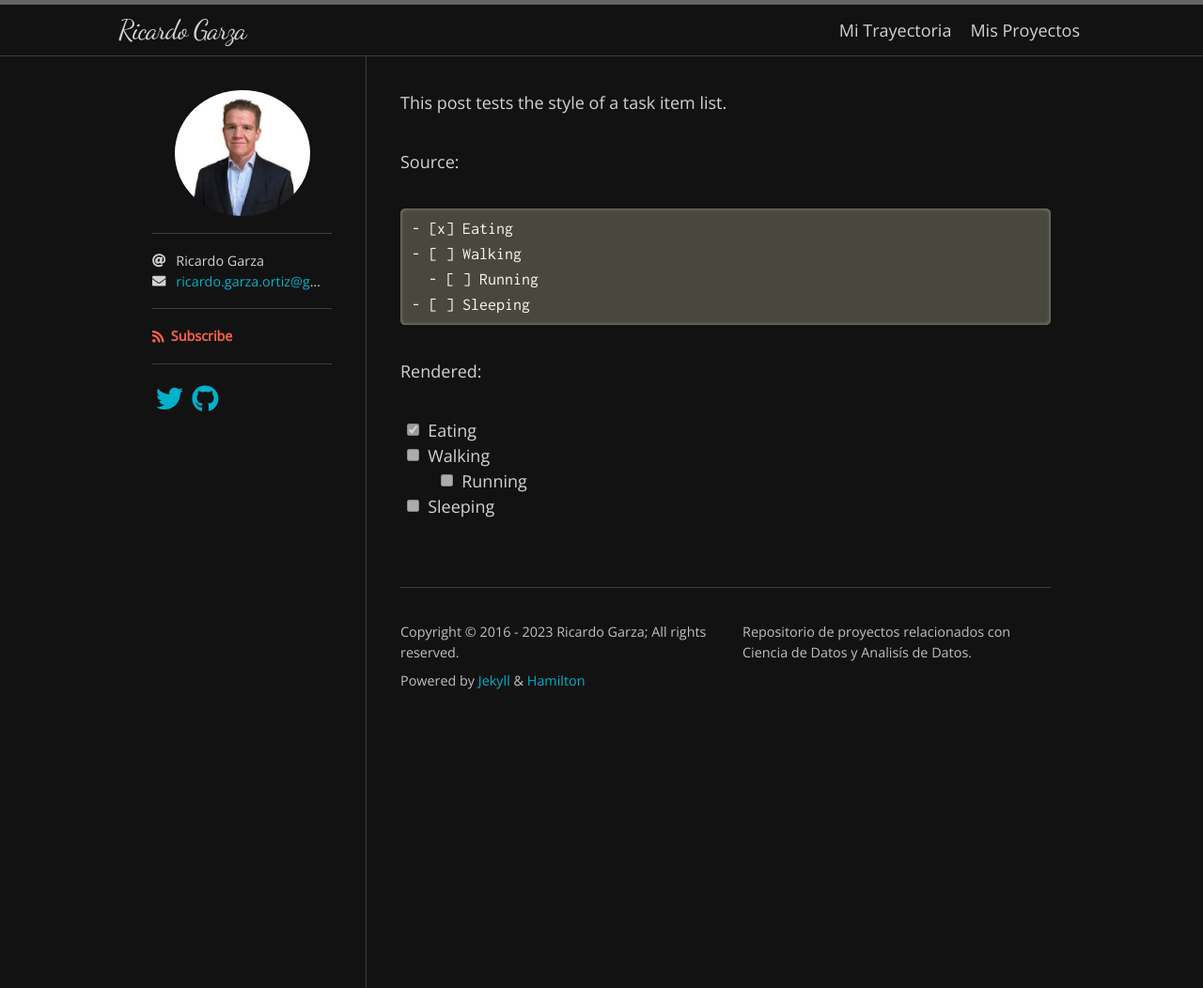
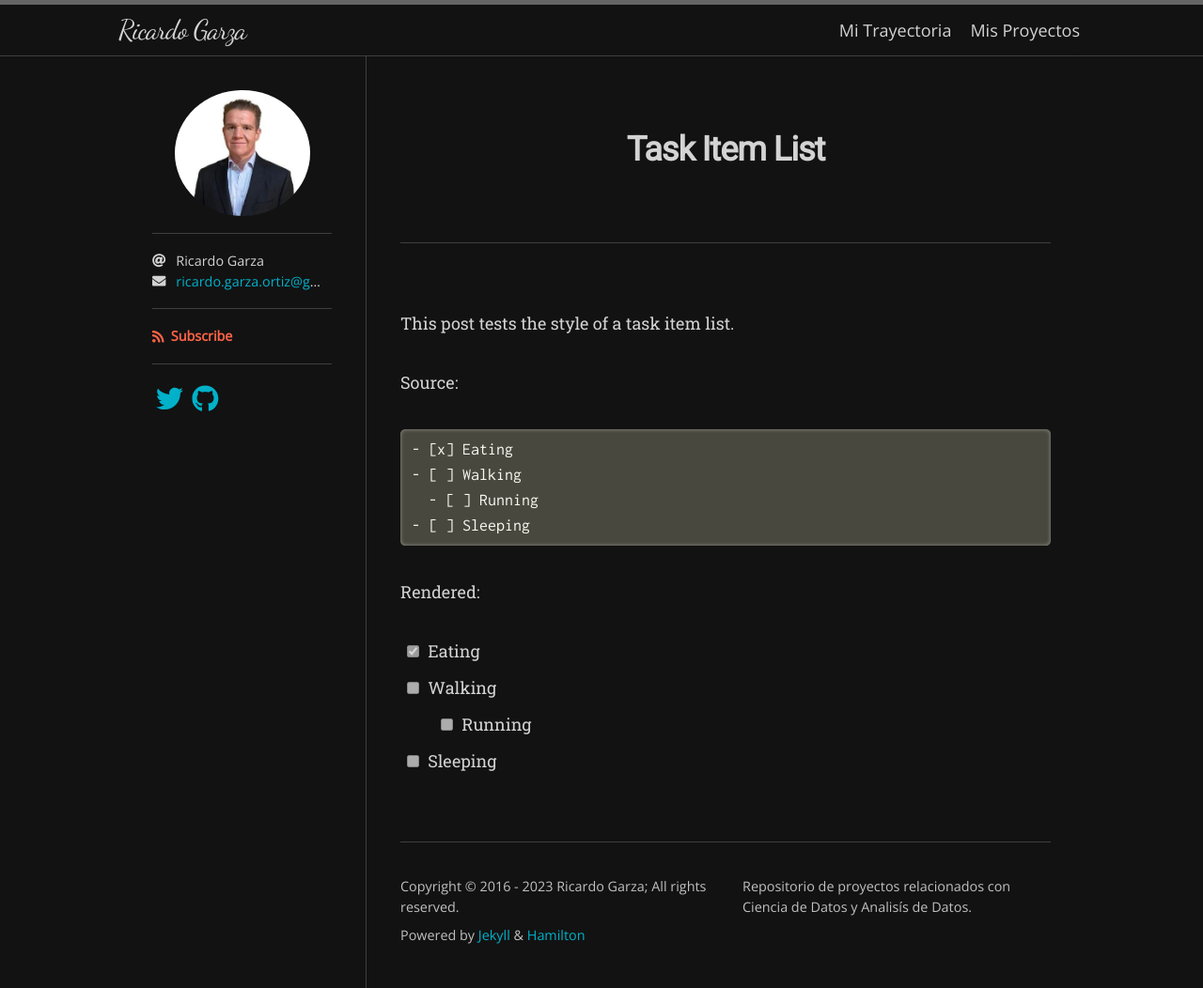
Before and after one commit to ricardogarzaortiz/PORTAFOLI_2, a Jekyll site: the page built from _posts/2016-01-11-task-item-list.md, in a window 1280 px wide. Shown: the whole page at 94% size. Built offline with Jekyll 4.4.1, drawn with Linux system fonts in a browser that asks for light colours; nearby versions of some CDN libraries; some web fonts are replaced.

Commit message:
Update home.html
up

```diff
--- a/_layouts/home.html
+++ b/_layouts/home.html
@@ -2,64 +2,14 @@
 layout: default
 ---
 
-<div class="home">
+<article class="post">
 
-  {{ content }}
+  <header class="post-header">
+    <h1 class="post-title">{{ page.title | escape }}</h1>
+  </header>
 
-  {% if site.paginate %}
-    {% assign posts = paginator.posts %}
-  {% else %}
-    {% assign posts = site.posts %}
-  {% endif %}
+  <div class="post-content">
+    {{ content }}
+  </div>
 
-  {%- if posts.size > 0 -%}
-    <ul class="post-list">
-      {%- assign date_format = site.date_format | default: "%b %-d, %Y" -%}
-      {%- for post in posts -%}
-      <li>
-        <h2>
-          <a href="{{ post.url | relative_url }}">
-            {{ post.title | escape }}
-          </a>
-        </h2>
-        <p class="post-meta">
-          <time class="dt-published" datetime="{{ post.date | date_to_xmlschema }}" itemprop="datePublished">
-            {{ post.date | date: date_format }}
-          </time>
-          {%- if jekyll.environment == "production" and site.disqus -%}
-            • <a href="{{ post.url | relative_url }}#disqus_thread">
-                <span class="disqus-comment-count" data-disqus-url="{{ post.url | absolute_url }}"></span>
-              </a>
-          {%- endif -%}
-        </p>
-        {%- if post.show_excerpts != false -%}
-          <div class="post-excerpt">{{ post.excerpt | strip_html }}</div>
-        {%- endif -%}
-      </li>
-      {%- endfor -%}
-    </ul>
-
-    {% if site.paginate %}
-      <div class="pager">
-        <ul class="pagination">
-        {%- if paginator.previous_page %}
-          <li><a href="{{ paginator.previous_page_path | relative_url }}" class="previous-page">{{ paginator.previous_page }}</a></li>
-        {%- else %}
-          <li><div class="pager-edge">•</div></li>
-        {%- endif %}
-          <li><div class="current-page">{{ paginator.page }}</div></li>
-        {%- if paginator.next_page %}
-          <li><a href="{{ paginator.next_page_path | relative_url }}" class="next-page">{{ paginator.next_page }}</a></li>
-        {%- else %}
-          <li><div class="pager-edge">•</div></li>
-        {%- endif %}
-        </ul>
-      </div>
-    {%- endif %}
-
-  {%- endif -%}
-
-  {%- if jekyll.environment == "production" and site.disqus -%}
-    <script id="dsq-count-scr" src="//{{ site.disqus }}.disqus.com/count.js" async></script>
-  {%- endif -%}
-</div>
+</article>
```
